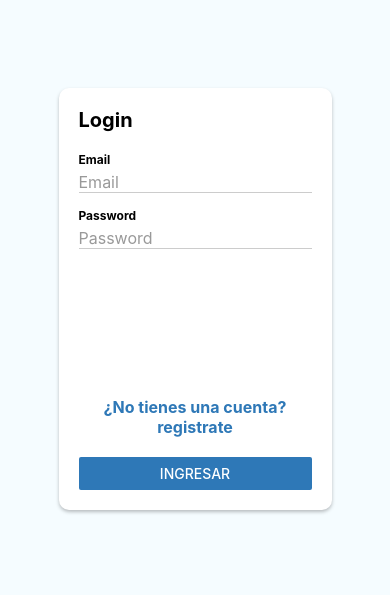
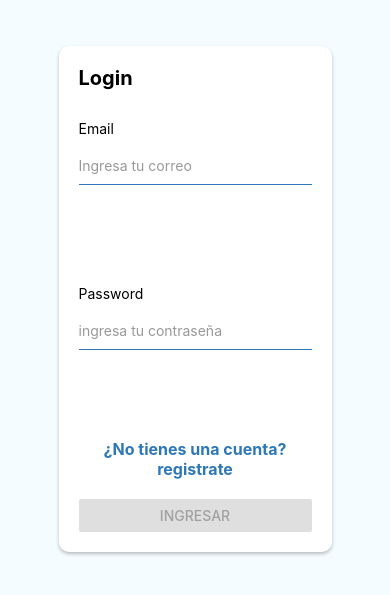
Before and after one commit to sebagn/Camera-Location-feature, a React Native app: screen /Login in a window 390 px wide. Shown: the part 123-718 px from the top of the page. Built offline with nearby package versions, Linux system fonts and the light colour scheme; what react-native-sqlite-storage would draw is missing.

Commit message:
deteccion del teclado para el login

```diff
--- /dev/null
+++ b/src/components/Input/index.js
@@ -0,0 +1,79 @@
+import React, { Component } from 'react';
+import { View, Text, TextInput } from 'react-native'
+import { styles } from './styles';
+import Label from '../Label/index';
+import Validator from '../../utils/validator';
+
+export default class Input extends Component {
+    constructor(props) {
+        super(props);
+        this.state = {
+            error: '',
+            value: '',
+            defaultValue: '',
+            validate: false
+        };
+    }
+
+    ofRef = (ref) => {
+        this.input = ref;
+        this.props.textInputRef && this.props.textInputRef(ref);
+    }
+
+    onChangeInput = (value) => {
+        const { type } = this.props;
+        if (type) {
+            if(value.trim() !== '') {
+                if(Validator(type, value).error !== '') {
+                    this.state.value = value;
+                    this.state.error = Validator(type, value).error;
+                    this.state.validate = false
+                } else {
+                    this.state.value = value;
+                    this.state.error = '';
+                    this.state.validate = true;
+                }
+            } else {
+                this.state.value = value;
+                this.state.error = '';
+                this.state.validate = false;
+            }
+        }
+        this.props.onChangeInput && this.props.onChangeInput(value);
+    };
+
+    onFocusInput = () => {
+        this.props.onFocusInput && this.props.onFocusInput();
+    }
+
+    onBlurInput = () => {
+        this.props.onBlurInput && this.props.onBlurInput();
+    }
+
+    render() {
+        const {
+            editable,
+            ...props
+        } = this.props;
+        return (
+            <View
+                pointerEvents={editable ? 'none' : 'auto'}
+                style={editable ? styles.opacity : styles.container}
+            >
+                <Label {...props} />
+                <TextInput
+                    {...props}
+                    style={styles.input}
+                    ref={this.ofRef}
+                    onChangeText={this.onChangeInput}
+                    onFocus={this.onFocusInput}
+                    onBlur={this.onBlurInput}
+                    editable={editable}
+                />
+                {this.state.error !== '' ? (
+                    <Text style={styles.messageText}>{this.state.error}</Text>
+                ): null}
+            </View>
+        )
+    }
+}
--- /dev/null
+++ b/src/components/Input/styles.js
@@ -0,0 +1,20 @@
+import { StyleSheet } from 'react-native';
+
+export const styles = StyleSheet.create({
+    container: {
+        flex: 1,
+    },
+    input: {
+        borderBottomColor: '#2e78b7',
+        borderBottomWidth: 1,
+        paddingVertical: 10,
+    },
+    opacity: {
+        opacity: 0.5,
+    },
+    messageText: {
+        fontSize: 12,
+        color: 'red',
+        marginVertical: 5
+    }
+});
--- /dev/null
+++ b/src/components/Label/index.js
@@ -0,0 +1,16 @@
+import React from "react";
+import  { View, Text } from 'react-native'
+import { styles } from "./styles";
+
+
+const Label = ({ children, label, labelStyle, subLabel, subLabelStyle }) => {
+    return (
+        <View style={styles.container}>
+            <Text style={labelStyle}>{label}</Text>
+            {children}
+            {subLabel && <Text style={subLabelStyle}>{subLabel}</Text>}
+        </View>
+    )
+}
+
+export default Label;
--- /dev/null
+++ b/src/components/Label/styles.js
@@ -0,0 +1,7 @@
+import { StyleSheet } from 'react-native';
+
+export const styles = StyleSheet.create({
+    container :{
+        marginVertical: 10,
+    }
+});
--- a/src/screens/LoginScreen.js
+++ b/src/screens/LoginScreen.js
@@ -1,54 +1,98 @@
-import React, {useState, useReducer, useCallback} from 'react';
+import React, {useState, useEffect, useRef} from 'react';
 import {
   Text,
   View,
   Button,
-  TextInput,
   TouchableOpacity,
   KeyboardAvoidingView,
+  Keyboard,
 } from 'react-native';
 import {StyleSheet, Dimensions} from 'react-native';
 import {useDispatch} from 'react-redux';
+import Input from '../components/Input';
 import {authenticate} from '../store/actions/auth.actions';
 
 const LoginScreen = ({navigation}) => {
-  const dispatch = useDispatch();
+  const [isKeyboardVisible, setKeyboardVisible] = useState(false);
+
+  useEffect(() => {
+    const keyboardDidShowListener = Keyboard.addListener(
+      'keyboardDidShow',
+      () => {
+        setKeyboardVisible(true); // or some other action
+      },
+    );
+    const keyboardDidHideListener = Keyboard.addListener(
+      'keyboardDidHide',
+      () => {
+        setKeyboardVisible(false); // or some other action
+      },
+    );
+
+    return () => {
+      keyboardDidHideListener.remove();
+      keyboardDidShowListener.remove();
+    };
+  }, []);
 
   const [email, setEmail] = useState('');
   const [password, setPassword] = useState('');
   const [isLogin, setIsLogin] = useState(true);
+  const [isNotValid, setIsNotValid] = useState(true);
+  const emailInput = useRef();
+  const passwordInput = useRef();
 
+  const dispatch = useDispatch();
   const handleAuth = () => {
-    dispatch(authenticate(isLogin, email, password))
-    navigation.navigate('Direcciones');
+    dispatch(authenticate(isLogin, email, password, navigation));
+  };
+
+  const onchange = (value, type) => {
+    if (type === 'email') {
+      setEmail(value);
+    }
+    if (type === 'password') {
+      setPassword(value);
+    }
+
+    if (
+      emailInput.current.state.validate &&
+      passwordInput.current.state.validate
+    ) {
+      setIsNotValid(false);
+    }
   };
 
   return (
-    <KeyboardAvoidingView style={styles.container} behavior="height" enabled>
+    <KeyboardAvoidingView style={[styles.container, isKeyboardVisible && styles.containerKeyboard]} behavior="height" enabled>
       <View style={styles.containerCard}>
         <Text style={styles.formTitle}>{isLogin ? 'Login' : 'Registro'}</Text>
         <View style={styles.containerForm}>
-          <Text style={styles.label}>Email</Text>
-          <TextInput
-            style={styles.input}
-            placeholder="Email"
+          <Input
+            ref={emailInput}
+            label="Email"
+            placeholder="Ingresa tu correo"
             placeholderTextColor="#999"
             keyboardType="email-address"
+            type="email"
             autoCapitalize="none"
             autoCorrect={false}
-            onChangeText={text => setEmail(text)}
-            value={email}
+            onChangeInput={value => onchange(value, 'email')}
+            maxLength={60}
           />
-          <Text style={styles.label}>Password</Text>
-          <TextInput
+          <Input
+            ref={passwordInput}
             style={styles.input}
-            placeholder="Password"
+            label="Password"
+            placeholder="ingresa tu contraseña"
             placeholderTextColor="#999"
+            type="password"
             autoCapitalize="none"
             autoCorrect={false}
             secureTextEntry={true}
-            onChangeText={text => setPassword(text)}
+            onChangeInput={value => onchange(value, 'password')}
             value={password}
+            maxLength={20}
           />
         </View>
         <TouchableOpacity onPress={() => setIsLogin(!isLogin)}>
@@ -61,7 +105,8 @@ const LoginScreen = ({navigation}) => {
         <Button
           title={isLogin ? 'Ingresar' : 'Registrar'}
           color="#2e78b7"
-          onPress={handleAuth}
+          onPress={() => handleAuth()}
+          disabled={isNotValid}
         />
       </View>
     </KeyboardAvoidingView>
@@ -77,8 +122,12 @@ const styles = StyleSheet.create({
     alignItems: 'center',
     backgroundColor: '#F5FCFF',
   },
+  containerKeyboard: {
+    justifyContent: 'flex-start',
+  },
   containerCard: {
-    height: height / 2,
+    marginVertical: 20,
+    height: height * 0.6,
     width: width * 0.7,
     backgroundColor: '#fff',
     borderRadius: 10,
--- a/src/store/actions/auth.actions.js
+++ b/src/store/actions/auth.actions.js
@@ -6,7 +6,7 @@ export const actionTypes = {
   signOut: 'SIGN_OUT',
 };
 
-export const authenticate = (isLogin, email, password) => {
+export const authenticate = (isLogin, email, password, navigation) => {
   return async dispatch => {
     try {
       const response = isLogin
@@ -17,6 +17,8 @@ export const authenticate = (isLogin, email, password) => {
         type: actionTypes.authenticate,
         payload: response.user.email,
       });
+
+      navigation.navigate('Direcciones');
     } catch (error) {
       if (error.code === 'auth/email-already-in-use') {
         console.log('That email address is already in use!');
--- /dev/null
+++ b/src/utils/validator.js
@@ -0,0 +1,35 @@
+const formatEmail =
+  /^[a-zA-Z0-9.!#$%&'*+/=?^_`{|}~-]+@[a-zA-Z0-9](?:[a-zA-Z0-9-]{0,61}[a-zA-Z0-9])?(?:\.[a-zA-Z0-9](?:[a-zA-Z0-9-]{0,61}[a-zA-Z0-9])?)*$/;
+const minPassword = 6;
+
+const validator = (type, value) => {
+  switch (type) {
+    case 'email':
+      if (formatEmail.test(value)) {
+        return {
+          error: '',
+        };
+      }
+      return {
+        error: 'formato de email no valido: user@gmail.com',
+        value,
+      };
+    case 'password':
+      if (value.length >= minPassword) {
+        return {
+          error: '',
+        };
+      }
+      return {
+        error: `la contraseña debe tener al menos ${minPassword} caracteres`,
+        value,
+      };
+    default:
+      return {
+        error: '',
+        value,
+      };
+  }
+};
+
+export default validator;
```
